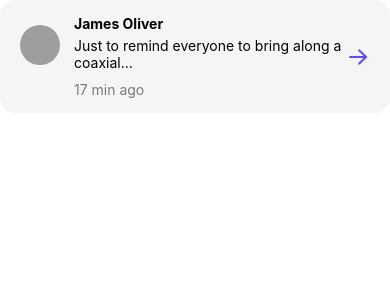
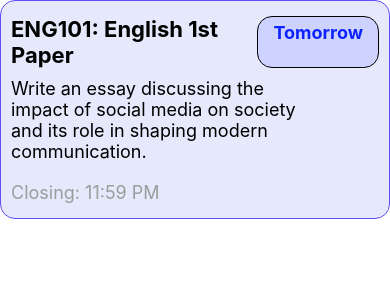
Before and after one commit to Shoyebahmmed/Educator, a React Native app: screen / in a window 390 px wide. Shown: the top 300 px of the page. Built offline with nearby package versions, Linux system fonts and the light colour scheme; grey boxes are pictures that could not be loaded.

Commit message:
home_assignment_layout

```diff
--- /dev/null
+++ b/Components/Home_Assignment_Layout.js
@@ -0,0 +1,104 @@
+import React, { useState } from 'react';
+import { StatusBar } from 'expo-status-bar';
+import { StyleSheet, Text, View } from 'react-native';
+
+export default function Home_Page() {
+
+    const [assignmentData, setAssignmentData] = useState({
+        subCode: 'ENG101',
+        subName: 'English 1st Paper',
+        smallDesc: 'Write an essay discussing the impact of social media on society and its role in shaping modern communication.',
+        closingTime: '11:59 PM',
+        closingDate: '10/13/2023',
+        closingDay: 'Tomorrow',
+        assignmentID: 'ABCD123456'
+    });
+
+
+    return (
+        <View style={assignmentData.closingDay === 'Today' ? styles.containerToday : styles.containerTomorrow}>
+            <View style={styles.row1}>
+                <Text style={styles.subDetLine}>{assignmentData.subCode}: {assignmentData.subName}</Text>
+                <View style={assignmentData.closingDay === 'Today' ? styles.subDayToday : styles.subDayTomorrow}>
+                    <Text style={assignmentData.closingDay === 'Today' ? styles.subDayTextToday : styles.subDayTextTomorrow}>
+                        {assignmentData.closingDay}
+                    </Text>
+                </View>
+            </View>
+            <Text style={styles.description}>{assignmentData.smallDesc}</Text>
+            <Text style={styles.closingTime}>Closing: {assignmentData.closingTime}</Text>
+        </View>
+    );
+}
+
+const styles = StyleSheet.create({
+    containerToday: {
+        borderWidth: 1,
+        borderColor: '#FE958C',
+        backgroundColor: '#FFE8E6',
+        borderRadius: 15,
+        paddingHorizontal: 10,
+        paddingVertical: 15,
+    },
+
+    containerTomorrow: {
+        borderWidth: 1,
+        borderColor: '#624DF6',
+        backgroundColor: '#E6E8FB',
+        borderRadius: 15,
+        paddingHorizontal: 10,
+        paddingVertical: 15,
+    },
+
+    row1: {
+        flexDirection: 'row',
+        justifyContent: 'space-between',
+    },
+
+    subDetLine: {
+        fontSize: 22,
+        fontWeight: 'bold',
+    },
+
+    subDayToday: {
+        borderWidth: 1,
+        borderColor: '#FF6255',
+        backgroundColor: '#FFCFCB',
+        paddingHorizontal: 15,
+        paddingVertical: 5,
+        borderRadius: 15,
+    },
+
+    subDayTomorrow: {
+        borderWidth: 1,
+        borderColor: '#624DF6 ',
+        backgroundColor: '#CED2FF',
+        paddingHorizontal: 15,
+        paddingVertical: 5,
+        borderRadius: 15,
+    },
+
+    subDayTextToday: {
+        fontSize: 18,
+        fontWeight: 'bold',
+        color: '#FF2E2E',
+    },
+
+    subDayTextTomorrow: {
+        fontSize: 18,
+        fontWeight: 'bold',
+        color: '#0C23FF',
+    },
+
+    description: {
+        marginTop: 10,
+        width: '80%',
+        marginBottom: 20,
+        fontSize: 18,
+    },
+
+    closingTime: {
+        fontSize: 18,
+        color: "#979E9B",
+    },
+});
--- a/Components/Home_Page.js
+++ b/Components/Home_Page.js
@@ -1,11 +1,12 @@
 import { StatusBar } from 'expo-status-bar';
 import { StyleSheet, Text, View } from 'react-native';
 import Home_Inbox_Noti_Layout from './Home_Inbox_Noti_Layout';
+import Home_Assignment_Layout from './Home_Assignment_Layout';
 
 export default function Home_Page() {
   return (
     <View style={styles.container}>
-        <Home_Inbox_Noti_Layout />
+        <Home_Assignment_Layout />
     </View>
   );
 }
```
